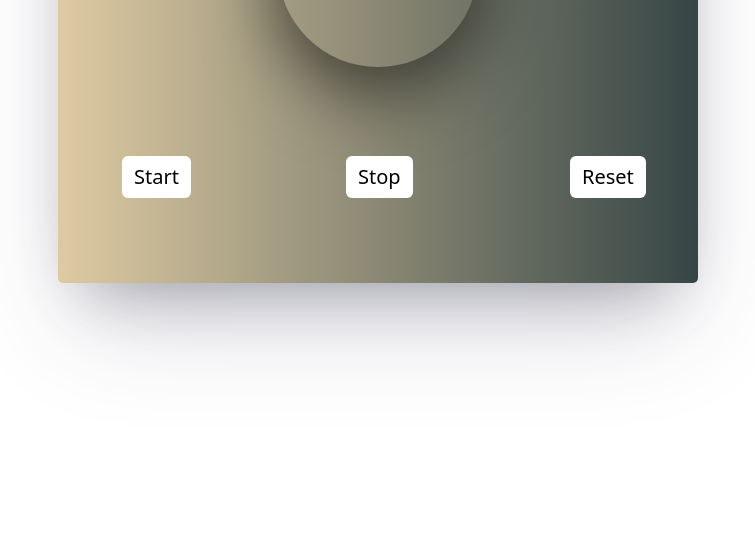
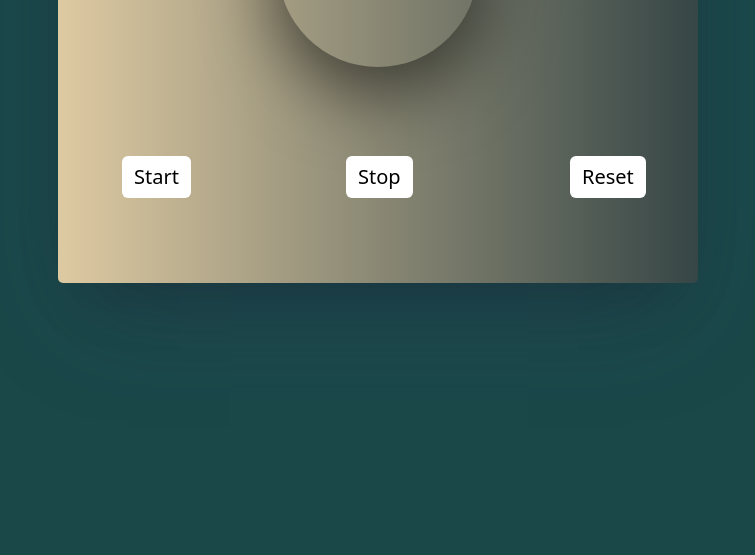
Before and after one commit to Garryjassal/Stopwatch, a plain HTML site: page index.html in a window 1280 px wide. Shown: the part 245-800 px from the top of the page, without its empty margins (262-1017 px from the left). Drawn offline with nearby package versions, Linux system fonts and the light colour scheme.

Commit message:
final_stopwatch

```diff
--- a/index.html
+++ b/index.html
@@ -15,7 +15,7 @@
     />
     <title>StopWatch</title>
   </head>
-  <body>
+  <body style="background-color: rgb(26, 72, 73);">
     <!-- this div contains timer , its value and necessary buttons -->
     <div class="stopwatch my-5 p-5">
       <!-- this div contains timer and its value -->
```
